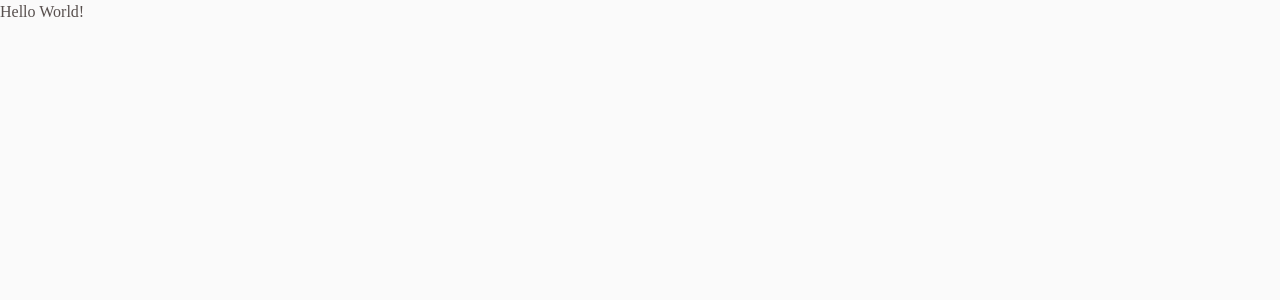
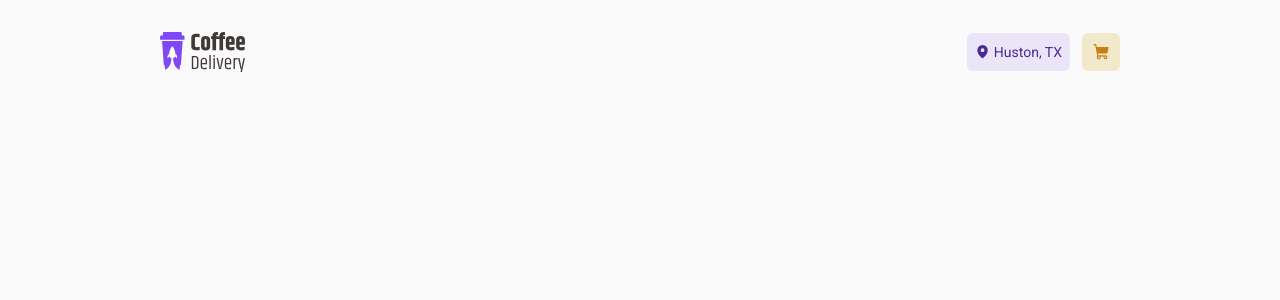
Before and after one commit to JhonatanGAlves/coffee-delivery, a Next.js app: page / in a window 1280 px wide. Shown: the top 300 px of the page. Built offline with nearby package versions, Linux system fonts and the light colour scheme.

Commit message:
feat: 🧑🏻‍💻 Creating the Header component

```diff
--- a/src/app/page.tsx
+++ b/src/app/page.tsx
@@ -1,3 +1,9 @@
+import Header from "../components/header/Header";
+
 export default function Home() {
-  return <h1>Hello World!</h1>;
+  return (
+    <div className="bg-[var('--background')]">
+      <Header />
+    </div>
+  );
 }
--- /dev/null
+++ b/src/components/header/Header.tsx
@@ -0,0 +1,33 @@
+"use client";
+import Image from "next/image";
+import Link from "next/link";
+
+import { MapPin, ShoppingCart } from "@phosphor-icons/react";
+
+import logoHeader from "../../assets/logo-header.svg";
+
+export default function Header() {
+  return (
+    <header className="flex justify-between items-center px-40 py-8">
+      <Image src={logoHeader} alt="Coffee image in homepage header" />
+      <div className="flex gap-3">
+        <div className="flex justify-center items-center gap-1 px-2 h-[2.375rem] rounded-md font-mono font-normal text-sm text-[var(--purple-dark)] bg-[var(--purple-light)]">
+          <MapPin width={15.13} height={19.25} weight="fill" />
+          <span>Huston, TX</span>
+        </div>
+
+        <Link
+          className="flex justify-center items-center w-[2.375rem] h-[2.375rem] rounded-md bg-[var(--yellow-light)]"
+          href={"/shopping-cart"}
+        >
+          <ShoppingCart
+            width={18.56}
+            height={17.88}
+            color="var(--yellow-dark)"
+            weight="fill"
+          />
+        </Link>
+      </div>
+    </header>
+  );
+}
```
Also changed, not shown: src/assets/logo-header.svg (added).
